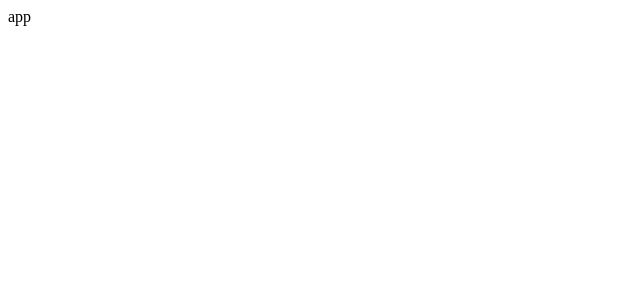
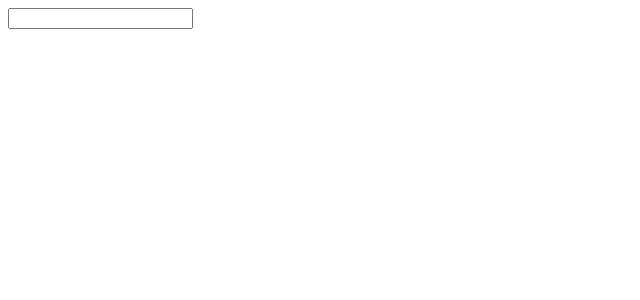
Before and after one commit to r-nmt000/pics, a React (Create React App) app: page / in a window 1280 px wide. Shown: the top 300 px of the page, without its empty margins (0-640 px from the left). Built offline with nearby package versions, Linux system fonts and the light colour scheme.

Commit message:
Add SearchBar component

```diff
--- a/src/components/App.js
+++ b/src/components/App.js
@@ -1,8 +1,12 @@
 import React from 'react';
+import SearchBar from "./SearchBar";
 
 const App = () => {
-    return <div>app</div>
-
+    return (
+        <div>
+            <SearchBar />
+        </div>
+    )
 };
 
 export default App;
--- /dev/null
+++ b/src/components/SearchBar.js
@@ -0,0 +1,15 @@
+import React from 'react';
+
+class SearchBar extends React.Component {
+    render() {
+        return (
+            <div>
+                <form action="">
+                    <input type="text"/>
+                </form>
+            </div>
+        )
+    }
+}
+
+export default SearchBar;
```
